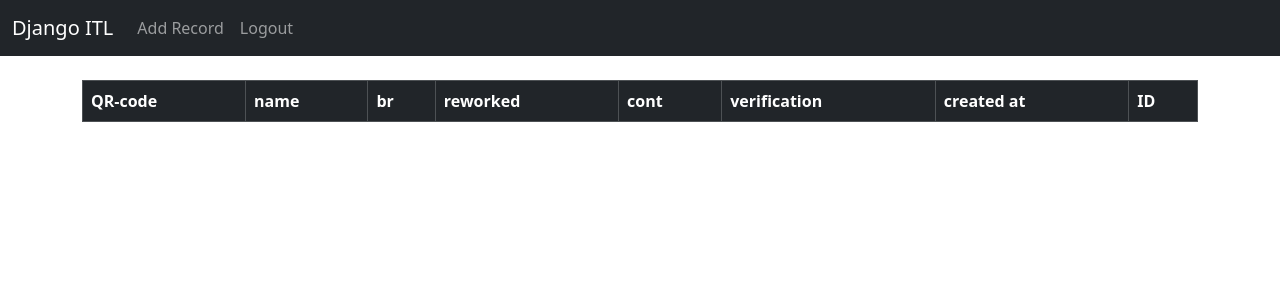
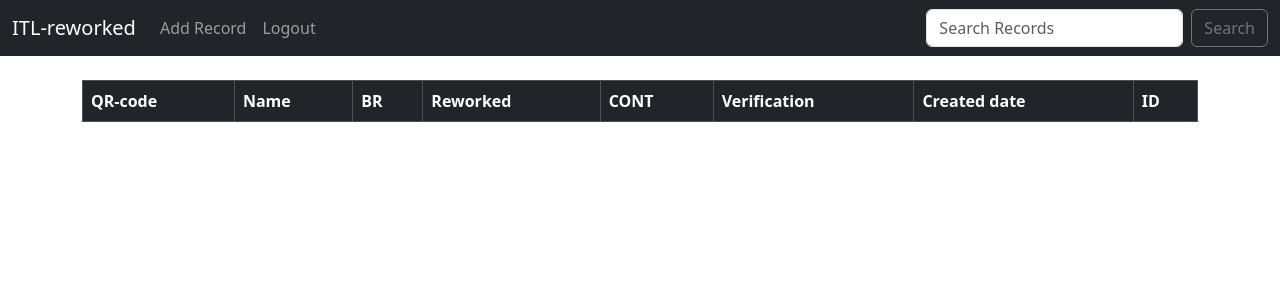
Before and after one commit to zhenek-real-talk/ITL, a Django app: page / in a window 1280 px wide. Shown: the top 300 px of the page. Run offline with Django 3.2, Linux system fonts and the light colour scheme; the visitor is signed in with stand-in values (Sample User, id 1); data that the repository does not hold is empty.

Commit message:
Final Project

```diff
--- a/reworked/settings.py
+++ b/reworked/settings.py
@@ -127,6 +127,7 @@ USE_TZ = True
 # https://docs.djangoproject.com/en/3.2/howto/static-files/
 
 STATIC_URL = '/static/'
+STATICFILES_DIRS = [BASE_DIR / "static"]
 
 # Default primary key field type
 # https://docs.djangoproject.com/en/3.2/ref/settings/#default-auto-field
--- a/website/forms.py
+++ b/website/forms.py
@@ -2,6 +2,8 @@ from django.contrib.auth.forms import UserCreationForm
 from django.contrib.auth.models import User
 from django import forms
 from .models import Record
+from django.db.models.fields import BLANK_CHOICE_DASH
+
 
 class SignUpForm(UserCreationForm):
 	email = forms.EmailField(label="", widget=forms.TextInput(attrs={'class':'form-control', 'placeholder':'Email Address'}))
@@ -33,17 +35,29 @@ class SignUpForm(UserCreationForm):
 		self.fields['password2'].help_text = '<span class="form-text text-muted"><small>Enter the same password as before, for verification.</small></span>'
 
 
+reworked_options = [
+	('---please choose reworked option---','---please choose reworked option---'),
+	('belt issue', 'Belt issue'),
+	('motor issue', 'Motor issue'),
+	('diverter issue', 'Diverter issue'),
+	('lightpipe issue', 'Lightpipe issue'),
+	('camera issue', 'Camera issue')
+	]
 
+verif_choices = [
+	('---verification---','---verification---'),
+	('yes', 'Yes'),
+	('no', 'No')
+	]
 
 # Create Add Record Form
 class AddRecordForm(forms.ModelForm):
-	name = forms.CharField(required=True, widget=forms.widgets.TextInput(attrs={"placeholder":"Name", "class":"form-control"}), label="")
-	br = forms.CharField(required=True, widget=forms.widgets.TextInput(attrs={"placeholder":"br", "class":"form-control"}), label="")
-	reworked = forms.CharField(required=True, widget=forms.widgets.TextInput(attrs={"placeholder":"reworked", "class":"form-control"}), label="")
-	cont = forms.CharField(required=True, widget=forms.widgets.TextInput(attrs={"placeholder":"Cont", "class":"form-control"}), label="")
-	verification = forms.CharField(required=True, widget=forms.widgets.TextInput(attrs={"placeholder":"verification", "class":"form-control"}), label="")
-	qrcode_id = forms.CharField(required=True, widget=forms.widgets.TextInput(attrs={"placeholder":"QR-code", "class":"form-control"}), label="")
-
+	name = forms.CharField(required=True, widget=forms.widgets.TextInput(attrs={"placeholder":"---Name---", "class":"form-control"}), label="")
+	br = forms.CharField(required=True, widget=forms.widgets.TextInput(attrs={"placeholder":"---BR---", "class":"form-control"}), label="")
+	reworked = forms.CharField(required=True, widget=forms.Select(attrs={'placeholder':'Reworked Option', 'class':'form-control'}, choices =  reworked_options), label='')
+	cont = forms.CharField(required=True, widget=forms.widgets.TextInput(attrs={"placeholder":"---CONT---", "class":"form-control"}), label="")
+	verification = forms.CharField(required=True, widget=forms.Select(attrs={"placeholder":"Verification", "class":"form-control"}, choices = verif_choices), label="")
+	qrcode_id = forms.CharField(required=True, widget=forms.widgets.TextInput(attrs={"placeholder":"---QR-code---", "class":"form-control"}), label="")
 
 	class Meta:
 		model = Record
--- a/website/models.py
+++ b/website/models.py
@@ -30,4 +30,4 @@ class Record(models.Model):
 
 
 	def __str__(self):
-		return(f"{self.name} {self.qrcode_id}")
+		return self.name
--- a/website/templates/add_record.html
+++ b/website/templates/add_record.html
@@ -11,7 +11,7 @@
   {{ form.as_p }}
 
 <br/>
-  <button type="submit" class="btn btn-secondary">Add Record</button>
+  <button style='background-color:green' type="submit" class="btn btn-secondary">Add Record</button>
    <a href="{% url 'home' %}" class="btn btn-secondary">Back</a>
 
 </form>
--- a/website/templates/base.html
+++ b/website/templates/base.html
@@ -1,9 +1,12 @@
 <!doctype html>
 <html lang="en">
+{% load static %}
+
+<link rel="shortcut icon" type="image/png" href="{% static 'images/favicon.png' %}" >
   <head>
     <meta charset="utf-8">
     <meta name="viewport" content="width=device-width, initial-scale=1">
-    <title>Django ITL</title>
+    <title>ITL-reworked</title>
     <link href="https://cdn.jsdelivr.net/npm/bootstrap@5.3.0-alpha1/dist/css/bootstrap.min.css" rel="stylesheet" integrity="sha384-GLhlTQ8iRABdZLl6O3oVMWSktQOp6b7In1Zl3/Jr59b6EGGoI1aFkw7cmDA6j6gD" crossorigin="anonymous">
   </head>
   <body>
--- a/website/templates/home.html
+++ b/website/templates/home.html
@@ -7,17 +7,17 @@
 {% if user.is_authenticated %}
 
 
-<table class="table table-striped table-hover table-bordered">
+<table id ='myTable2' class="table table-striped table-hover table-bordered">
   <thead class="table-dark">
     <tr>
 
       <th scope="col">QR-code</th>
-      <th scope="col">name</th>
-      <th scope="col">br</th>
-      <th scope="col">reworked</th>
-      <th scope="col">cont</th>
-      <th scope="col">verification</th>
-      <th scope="col">created at</th>
+      <th scope="col">Name</th>
+      <th scope="col">BR</th>
+      <th scope="col">Reworked</th>
+      <th scope="col">CONT</th>
+      <th scope="col">Verification</th>
+      <th scope="col">Created date</th>
       <th scope="col">ID</th>
     </tr>
   </thead>
@@ -39,6 +39,8 @@
 	{% endfor %}
 
 {% endif %}
+
+
 
 
 	  </tbody>
@@ -71,6 +73,8 @@
 
 
 
+
+
 {% endif %}
 
 {% endblock %}
--- a/website/templates/navbar.html
+++ b/website/templates/navbar.html
@@ -1,6 +1,6 @@
 <nav class="navbar navbar-expand-lg navbar-dark bg-dark">
   <div class="container-fluid">
-    <a class="navbar-brand" href="{% url 'home' %}">Django ITL</a>
+    <a class="navbar-brand" href="{% url 'home' %}">ITL-reworked</a>
     <button class="navbar-toggler" type="button" data-bs-toggle="collapse" data-bs-target="#navbarSupportedContent" aria-controls="navbarSupportedContent" aria-expanded="false" aria-label="Toggle navigation">
       <span class="navbar-toggler-icon"></span>
     </button>
@@ -11,6 +11,7 @@
         <li class="nav-item">
           <a class="nav-link" href="{% url 'add_record' %}">Add Record</a>
         </li>
+
         <li class="nav-item">
           <a class="nav-link" href="{% url 'logout' %}">Logout</a>
         </li>
@@ -24,6 +25,16 @@
         </li>
         {% endif %}
 
+      </ul>
+      <form class="d-flex" method=POST action="{% url 'search_record' %}">
+        {% csrf_token %}
+
+        <input class="form-control me-2" type="search" placeholder="Search Records" aria-label="Search" name="searched">
+        <button class="btn btn-outline-secondary" type="submit">Search</button>
+      </form>
+    </div>
+  </div>
+</nav>
 
       </ul>
 
--- a/website/templates/record.html
+++ b/website/templates/record.html
@@ -20,7 +20,7 @@
 </p>
 
 <p class="card-text">
-<strong>Br: </strong>{{ product_record.br  }}</p>
+<strong>BR: </strong>{{ product_record.br  }}</p>
 
 <p class="card-text">
 <strong>Reworked: </strong>{{ product_record.reworked }}</p>
@@ -32,7 +32,7 @@
 <strong>Verification: </strong>{{ product_record.verification }}</p>
 
 <p class="card-text">
-<strong>Create At: </strong>{{ product_record.created_at }}</p>
+<strong>Create date&time: </strong>{{ product_record.created_at }}</p>
 
 <p class="card-text">
 <strong>ID: </strong>{{ product_record.id }}</p>
@@ -46,7 +46,7 @@
 
 <a href="{% url 'delete_record' product_record.id %}" class="btn btn-danger">Delete</a>
 
-<a href="{% url 'update_record' product_record.id %}" class="btn btn-secondary">Update Record</a>
+<a href="{% url 'update_record' product_record.id %}" class="btn btn-warning">Update Record</a>
 
 
 {% endblock %}
--- a/website/templates/update_record.html
+++ b/website/templates/update_record.html
@@ -10,7 +10,8 @@
 
 	{{ form.as_p }}
 
-  <button type="submit" class="btn btn-secondary">Update Record</button>
+  <button style='background-color:green' type="submit" class="btn btn-secondary">Update Record</button>
+  <a href="{% url 'home' %}" class="btn btn-secondary">Back</a>
   <br>
 </form>
 
--- a/website/urls.py
+++ b/website/urls.py
@@ -11,5 +11,5 @@ urlpatterns = [
     path('delete_record/<int:pk>', views.delete_record, name='delete_record'),
     path('add_record/', views.add_record, name='add_record'),
     path('update_record/<int:pk>', views.update_record, name='update_record'),
-
-]
+    path('search_record/', views.search_record, name='search_record'),
+    ]
--- a/website/views.py
+++ b/website/views.py
@@ -3,6 +3,37 @@ from django.contrib.auth import authenticate, login, logout
 from django.contrib import messages
 from .forms import SignUpForm, AddRecordForm
 from .models import Record
+from django.http import HttpResponseRedirect, HttpResponse
+from datetime import datetime
+from django.utils.datastructures import MultiValueDictKeyError
+from django.shortcuts import render, redirect
+import calendar
+from calendar import HTMLCalendar
+from datetime import datetime
+from django.http import HttpResponseRedirect
+from django.contrib.auth.models import User
+import csv
+
+
+
+
+def search_record(request):
+	if request.method == "POST":
+		searched = request.POST['searched']
+		records = Record.objects.filter(name__icontains=searched) or Record.objects.filter(qrcode_id__icontains=searched) or Record.objects.filter(cont__icontains=searched)
+		qty = records.count()
+
+		return render(request,
+		'search_record.html',
+		{'searched':searched,
+		'records':records,
+		'qty':qty})
+
+	else:
+		return render(request,
+		'search_record.html',
+		{})
+
 
 
 def home(request):
```
Also changed, not shown: website/templates/search_record.html (added, +88 -0 lines), static/images/favicon.png (added), 1 other file.
